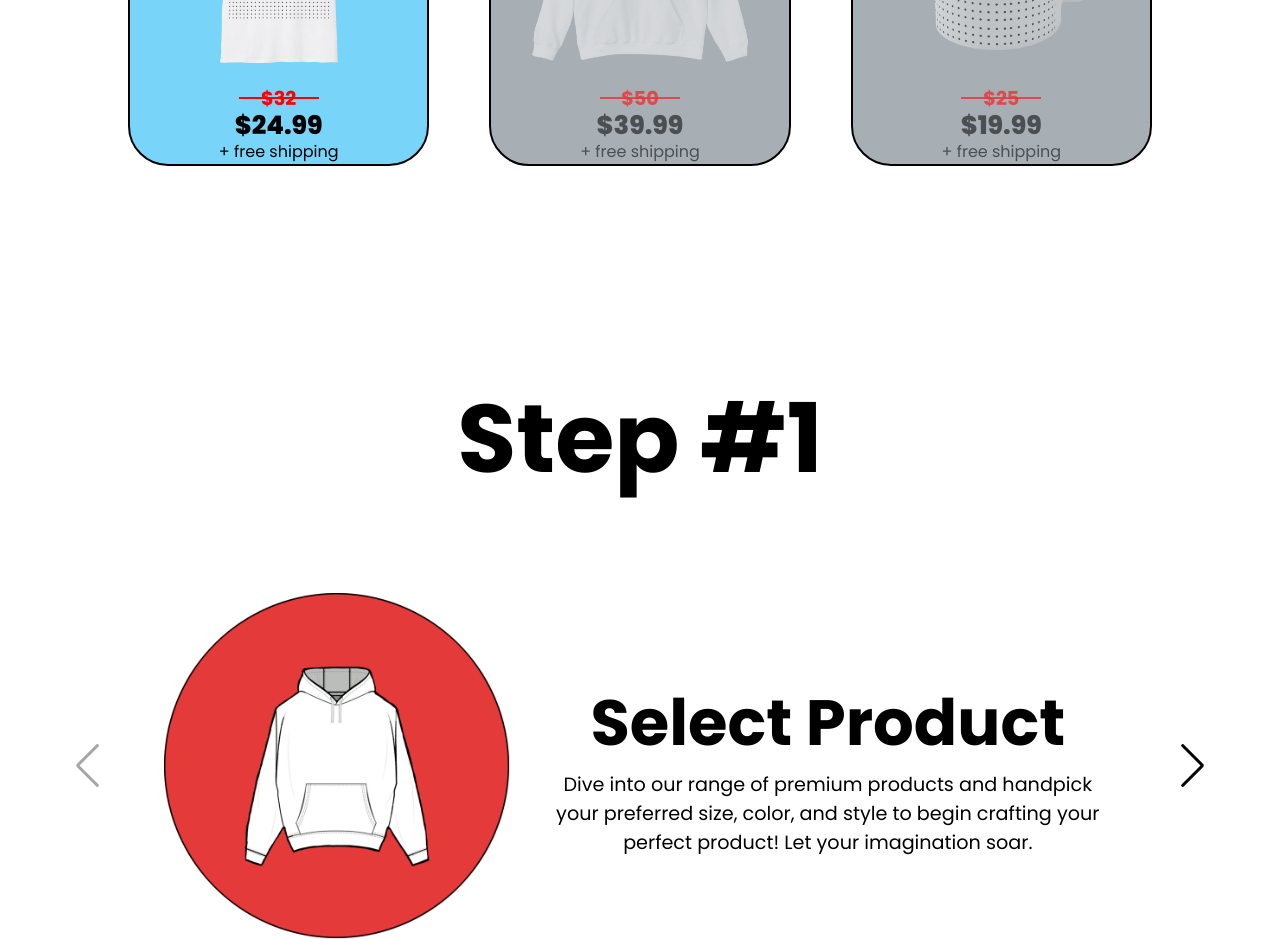
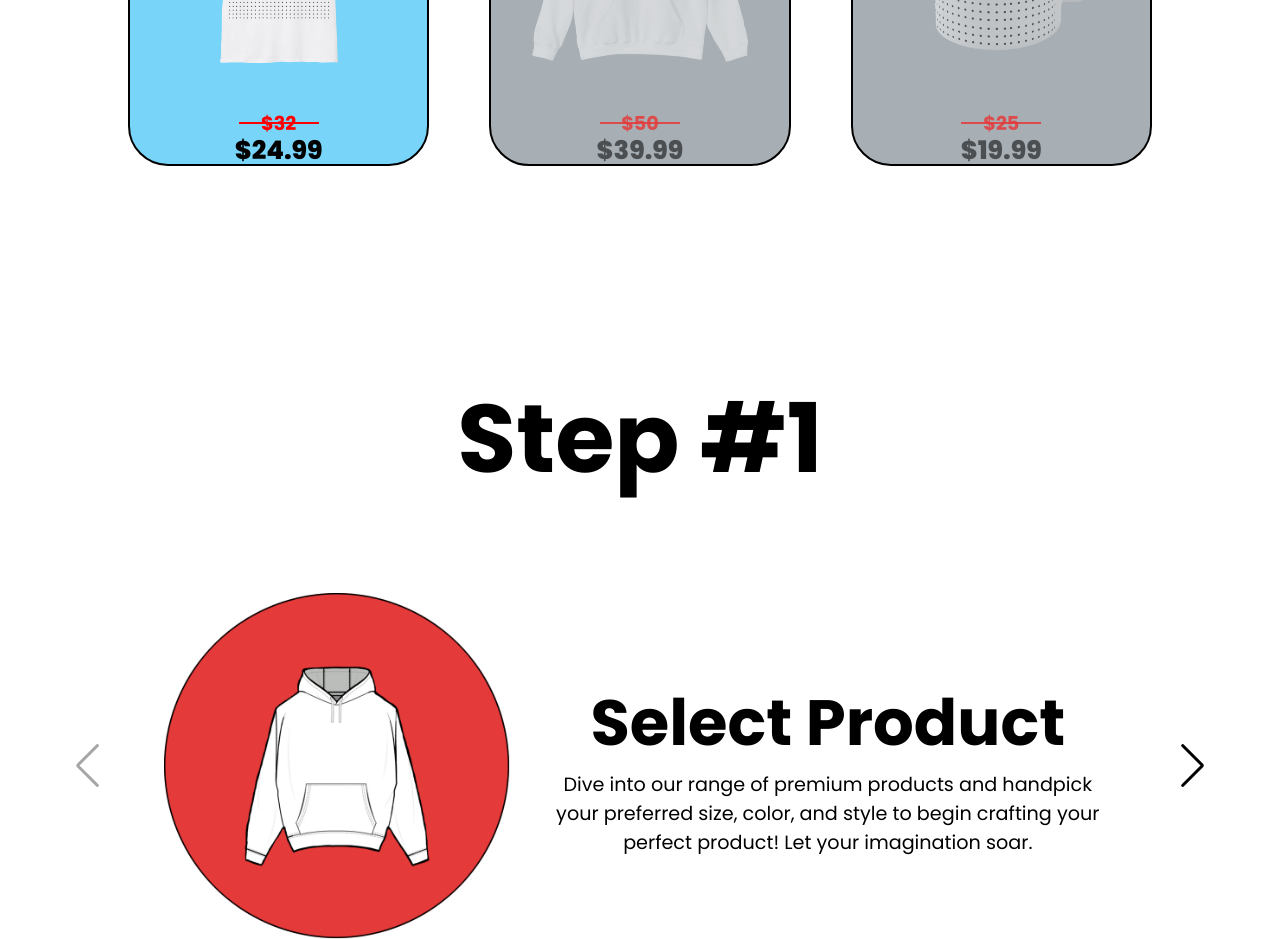
Before and after one commit to Tomaslopezh23/Desyy, a website: page public/index.html in a window 1280 px wide. Shown: the part 1320-2259 px from the top of the page. Drawn offline with nearby package versions, Linux system fonts and the light colour scheme; some packages are replaced by stand-ins of ours; a script that the page names is missing.

Commit message:
Update index.html

```diff
--- a/public/index.html
+++ b/public/index.html
@@ -171,7 +171,6 @@ height="0" width="0" style="display:none;visibility:hidden"></iframe></noscript>
             <a class="cta-btn cta-product" href="#">Design</a>
             <h1 class="without-discount">$32</h1>
             <h1 class="price-label">$24.99</h1>
-            <span>+ free shipping</span>
           </div>
         </a>
       </div>
@@ -208,7 +207,6 @@ height="0" width="0" style="display:none;visibility:hidden"></iframe></noscript>
           <a class="cta-btn cta-product" href="#"  style="opacity: 0.6;">Design</a>
           <h1 class="without-discount2">$50</h1>
           <h1 class="price-label" style="color: rgba(0, 0, 0, 0.55);">$39.99</h1>
-          <span style="color: rgba(0, 0, 0, 0.55);">+ free shipping</span>
         </div>
 
         <div class="outstock">
@@ -246,7 +244,6 @@ height="0" width="0" style="display:none;visibility:hidden"></iframe></noscript>
           <a class="cta-btn cta-product" href="#" style="opacity: 0.6;">Design</a>
           <h1 class="without-discount2">$25</h1>
           <h1 class="price-label" style="color: rgba(0, 0, 0, 0.55);">$19.99</h1>
-          <span style="color: rgba(0, 0, 0, 0.55);">+ free shipping</span>
         </div>
 
         <div class="outstock">
```
